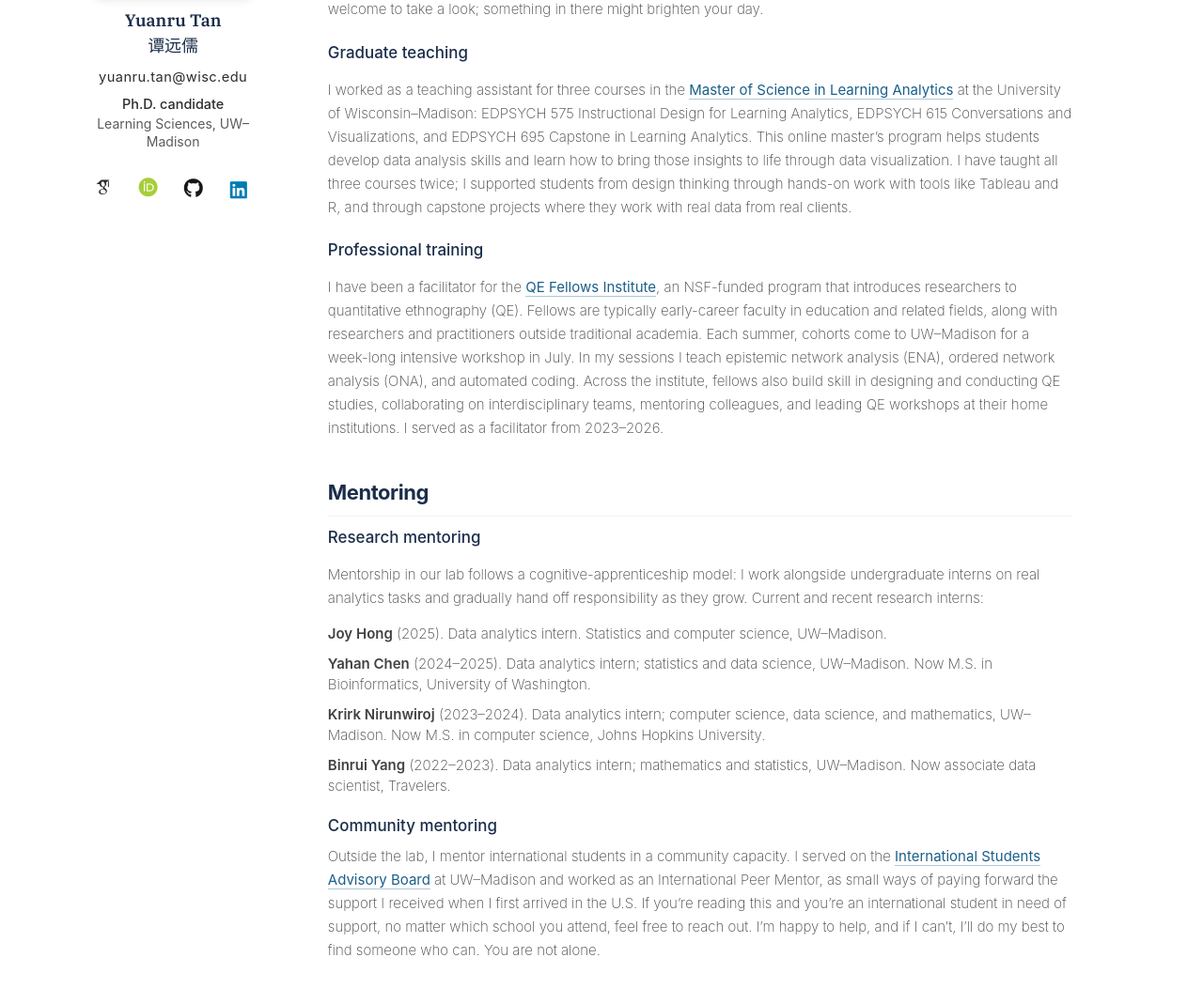
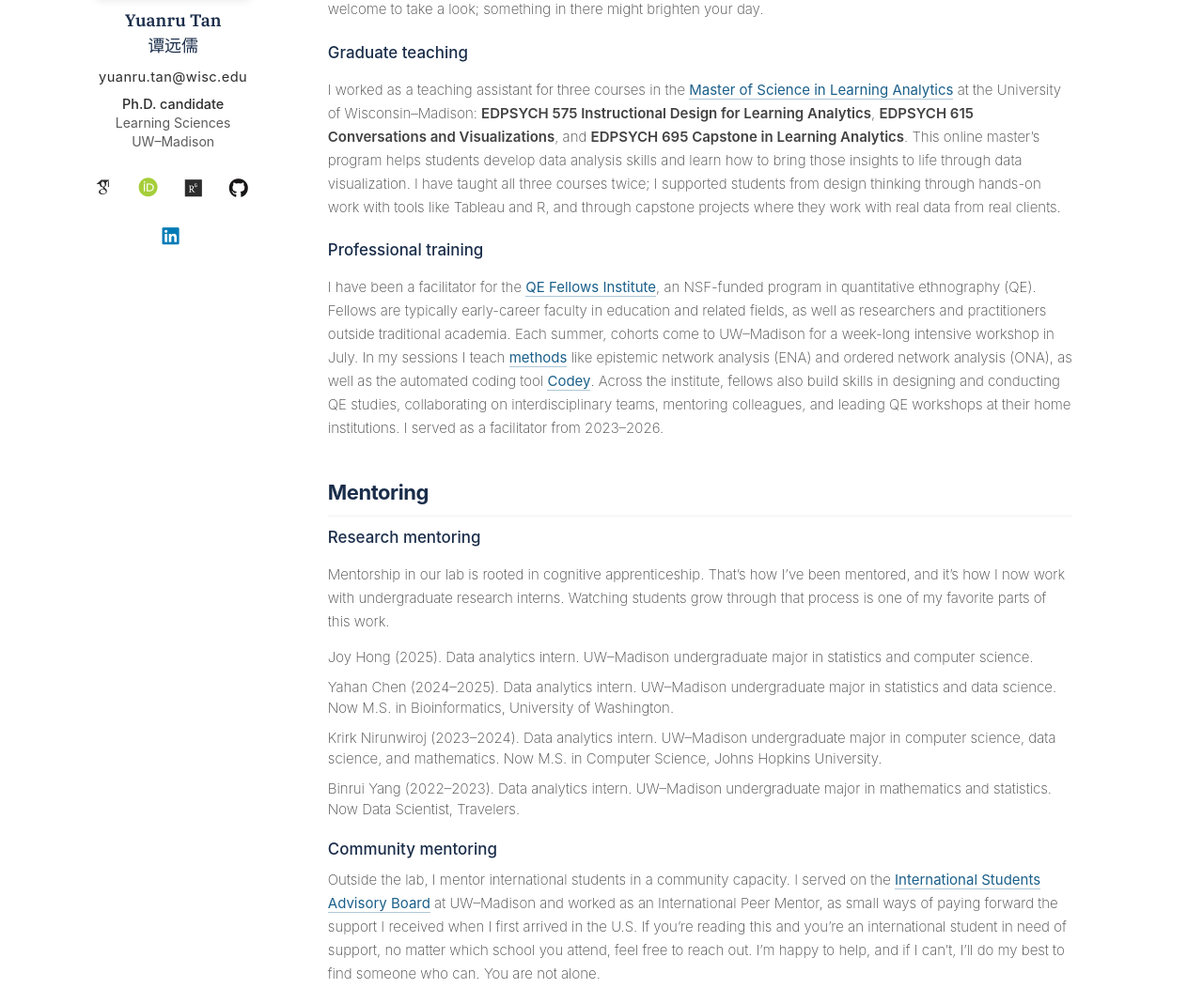
Before and after one commit to tanyuanru/tanyuanru.github.io, a Jekyll site: the page built from _pages/teaching.md, in a window 1280 px wide and 1400 px high, cut to the strip 331-1400 px from the top of the window. Shown: the whole strip at 94% size. Built offline with Jekyll 4.4.1, drawn with Linux system fonts in a browser that asks for light colours; some web fonts are replaced.

Commit message:
Update author profile configuration and HTML includes; modify teaching and news sections for improved clarity and structure. Changed sidebar affiliation to unit and campus, updated ResearchGate link, and added markdown attributes to news section for better formatting. Enhanced teaching descriptions for clarity and added links to relevant methods and tools.

```diff
--- a/_config.yml
+++ b/_config.yml
@@ -36,7 +36,8 @@ author:
   # uri: https://www.crct.center/
   email: "yuanru.tan@wisc.edu"
   sidebar_role: "Ph.D. candidate"
-  sidebar_affiliation: "Learning Sciences, UW–Madison"
+  sidebar_unit: "Learning Sciences"
+  sidebar_campus: "UW–Madison"
 
   # Academic websites
   #academia:
@@ -47,7 +48,7 @@ author:
 
   #semantic         : # URL
   #pubmed           : "https://www.ncbi.nlm.nih.gov/pubmed/?term=john+snow"
-  #researchgate     : # URL
+  researchgate     : "https://www.researchgate.net/profile/Yuanru-Tan"
   #scopus           : # URL
 
   # Repositories and software development
--- a/_includes/author-profile.html
+++ b/_includes/author-profile.html
@@ -27,8 +27,11 @@
   {% if author.sidebar_role %}
   <p class="author__sidebar-line author__sidebar-role">{{ author.sidebar_role }}</p>
   {% endif %}
-  {% if author.sidebar_affiliation %}
-  <p class="author__sidebar-line author__sidebar-affil">{{ author.sidebar_affiliation }}</p>
+  {% if author.sidebar_unit %}
+  <p class="author__sidebar-line author__sidebar-unit">{{ author.sidebar_unit }}</p>
+  {% endif %}
+  {% if author.sidebar_campus %}
+  <p class="author__sidebar-line author__sidebar-campus">{{ author.sidebar_campus }}</p>
   {% endif %}
   {% if author.pronouns %}<p class="author__pronouns">{{ author.pronouns }}</p>{% endif %}
   {% if author.bio %}<p class="author__bio">{{ author.bio }}</p>{% endif %}
@@ -74,7 +77,7 @@
         <li><a href="{{ author.pubmed }}"><i class="ai ai-pubmed ai-fw icon-pad-right"></i>PubMed</a></li>
       {% endif %}
       {% if author.researchgate %}
-        <li><a href="{{ author.researchgate }}"><i class="fab fa-fw fa-researchgate icon-pad-right" aria-hidden="true"></i>ResearchGate</a></li>
+        <li><a href="{{ author.researchgate }}" target="_blank" rel="noopener noreferrer" aria-label="ResearchGate"><i class="fab fa-fw fa-researchgate" aria-hidden="true"></i></a></li>
       {% endif %}
       {% if author.scopus %}
         <li><a href="{{ author.scopus }}"><i class="ai ai-scopus ai-fw icon-pad-right"></i>Scopus</a></li>
--- a/_includes/home-news-section.html
+++ b/_includes/home-news-section.html
@@ -3,7 +3,7 @@
 {% for item in site.data.home_news.items %}
 {% if item.archived %}{% assign news_archived_count = news_archived_count | plus: 1 %}{% endif %}
 {% endfor %}
-<section class="home-section" aria-labelledby="home-news-heading">
+<section class="home-section" aria-labelledby="home-news-heading" markdown="0">
 <h2 id="home-news-heading">News</h2>
 <ul class="home-news-list">
 {% for item in site.data.home_news.items %}
@@ -13,7 +13,7 @@
 {% endfor %}
 </ul>
 {% if news_archived_count > 0 %}
-<details class="home-news-archive">
+<details class="home-news-archive" markdown="0">
 <summary class="home-news-archive__summary">Earlier news (2020 and before)</summary>
 <ul class="home-news-list home-news-list--archive">
 {% for item in site.data.home_news.items %}
--- a/_pages/teaching.md
+++ b/_pages/teaching.md
@@ -18,23 +18,23 @@ author_profile: true
 
 <section class="teaching-block" aria-labelledby="teaching-graduate-heading">
   <h3 id="teaching-graduate-heading" class="teaching-subhead">Graduate teaching</h3>
-  <p>I worked as a teaching assistant for three courses in the <a href="https://learninganalytics.education.wisc.edu/" target="_blank" rel="noopener noreferrer">Master of Science in Learning Analytics</a> at the University of Wisconsin–Madison: EDPSYCH 575 Instructional Design for Learning Analytics, EDPSYCH 615 Conversations and Visualizations, and EDPSYCH 695 Capstone in Learning Analytics. This online master’s program helps students develop data analysis skills and learn how to bring those insights to life through data visualization. I have taught all three courses twice; I supported students from design thinking through hands-on work with tools like Tableau and R, and through capstone projects where they work with real data from real clients.</p>
+  <p>I worked as a teaching assistant for three courses in the <a href="https://learninganalytics.education.wisc.edu/" target="_blank" rel="noopener noreferrer">Master of Science in Learning Analytics</a> at the University of Wisconsin–Madison: <strong>EDPSYCH 575 Instructional Design for Learning Analytics</strong>, <strong>EDPSYCH 615 Conversations and Visualizations</strong>, and <strong>EDPSYCH 695 Capstone in Learning Analytics</strong>. This online master’s program helps students develop data analysis skills and learn how to bring those insights to life through data visualization. I have taught all three courses twice; I supported students from design thinking through hands-on work with tools like Tableau and R, and through capstone projects where they work with real data from real clients.</p>
 </section>
 
 <section class="teaching-block" aria-labelledby="teaching-professional-heading">
   <h3 id="teaching-professional-heading" class="teaching-subhead">Professional training</h3>
-  <p>I have been a facilitator for the <a href="https://www.qefellows.org/program/" target="_blank" rel="noopener noreferrer">QE Fellows Institute</a>, an NSF-funded program that introduces researchers to quantitative ethnography (QE). Fellows are typically early-career faculty in education and related fields, along with researchers and practitioners outside traditional academia. Each summer, cohorts come to UW–Madison for a week-long intensive workshop in July. In my sessions I teach epistemic network analysis (ENA), ordered network analysis (ONA), and automated coding. Across the institute, fellows also build skill in designing and conducting QE studies, collaborating on interdisciplinary teams, mentoring colleagues, and leading QE workshops at their home institutions. I served as a facilitator from 2023–2026.</p>
+  <p>I have been a facilitator for the <a href="https://www.qefellows.org/program/" target="_blank" rel="noopener noreferrer">QE Fellows Institute</a>, an NSF-funded program in quantitative ethnography (QE). Fellows are typically early-career faculty in education and related fields, as well as researchers and practitioners outside traditional academia. Each summer, cohorts come to UW–Madison for a week-long intensive workshop in July. In my sessions I teach <a href="https://www.epistemicnetwork.org/" target="_blank" rel="noopener noreferrer">methods</a> like epistemic network analysis (ENA) and ordered network analysis (ONA), as well as the automated coding tool <a href="https://www.codey.ninja/" target="_blank" rel="noopener noreferrer">Codey</a>. Across the institute, fellows also build skills in designing and conducting QE studies, collaborating on interdisciplinary teams, mentoring colleagues, and leading QE workshops at their home institutions. I served as a facilitator from 2023–2026.</p>
 </section>
 
 <h2 id="mentoring-overview" class="teaching-page__pillar">Mentoring</h2>
 
 <h3 id="mentoring-research-heading" class="teaching-subhead">Research mentoring</h3>
-<p>Mentorship in our lab follows a cognitive-apprenticeship model: I work alongside undergraduate interns on real analytics tasks and gradually hand off responsibility as they grow. Current and recent research interns:</p>
+<p>Mentorship in our lab is rooted in cognitive apprenticeship. That’s how I’ve been mentored, and it’s how I now work with undergraduate research interns. Watching students grow through that process is one of my favorite parts of this work.</p>
 
-<p class="mentee-entry"><strong>Joy Hong</strong> (2025). Data analytics intern. Statistics and computer science, UW–Madison.</p>
-<p class="mentee-entry"><strong>Yahan Chen</strong> (2024–2025). Data analytics intern; statistics and data science, UW–Madison. Now M.S. in Bioinformatics, University of Washington.</p>
-<p class="mentee-entry"><strong>Krirk Nirunwiroj</strong> (2023–2024). Data analytics intern; computer science, data science, and mathematics, UW–Madison. Now M.S. in computer science, Johns Hopkins University.</p>
-<p class="mentee-entry"><strong>Binrui Yang</strong> (2022–2023). Data analytics intern; mathematics and statistics, UW–Madison. Now associate data scientist, Travelers.</p>
+<p class="mentee-entry">Joy Hong (2025). Data analytics intern. UW–Madison undergraduate major in statistics and computer science.</p>
+<p class="mentee-entry">Yahan Chen (2024–2025). Data analytics intern. UW–Madison undergraduate major in statistics and data science. Now M.S. in Bioinformatics, University of Washington.</p>
+<p class="mentee-entry">Krirk Nirunwiroj (2023–2024). Data analytics intern. UW–Madison undergraduate major in computer science, data science, and mathematics. Now M.S. in Computer Science, Johns Hopkins University.</p>
+<p class="mentee-entry">Binrui Yang (2022–2023). Data analytics intern. UW–Madison undergraduate major in mathematics and statistics. Now Data Scientist, Travelers.</p>
 
 <h3 id="mentoring-community-heading" class="teaching-subhead">Community mentoring</h3>
 <p class="teaching-community">Outside the lab, I mentor international students in a community capacity. I served on the <a href="https://iss.wisc.edu/staff/tan-yuanru/" target="_blank" rel="noopener noreferrer">International Students Advisory Board</a> at UW–Madison and worked as an International Peer Mentor, as small ways of paying forward the support I received when I first arrived in the U.S. If you’re reading this and you’re an international student in need of support, no matter which school you attend, feel free to reach out. I’m happy to help, and if I can’t, I’ll do my best to find someone who can. You are not alone.</p>
--- a/assets/css/main.scss
+++ b/assets/css/main.scss
@@ -210,20 +210,25 @@ h1, h2, h3, h4, h5, h6 {
 
 .sidebar .author__sidebar-role {
   text-align: center !important;
-  margin: 0.15rem 0 0.15rem !important;
+  margin: 0.15rem 0 0.1rem !important;
   font-size: 0.8rem !important;
   line-height: 1.35 !important;
   color: var(--site-body) !important;
   font-weight: 500 !important;
 }
 
-.sidebar .author__sidebar-affil {
+.sidebar .author__sidebar-unit,
+.sidebar .author__sidebar-campus {
   text-align: center !important;
-  margin: 0 0 0.45rem !important;
+  margin: 0.05rem 0 !important;
   font-size: 0.78rem !important;
   line-height: 1.35 !important;
   color: var(--site-body-muted) !important;
   font-weight: 400 !important;
+}
+
+.sidebar .author__sidebar-campus {
+  margin-bottom: 0.45rem !important;
 }
 
 /* Social links: icon-only, centered row */
```
Also changed, not shown: _pages/about.md (+2 -0 lines).
